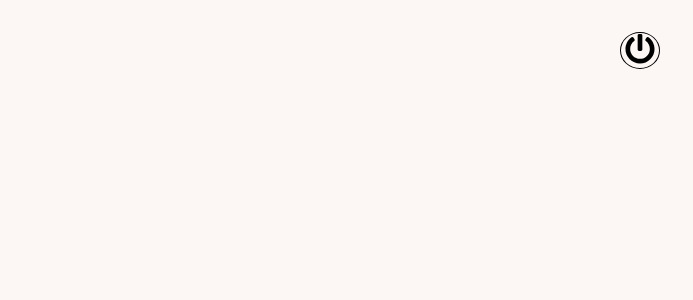
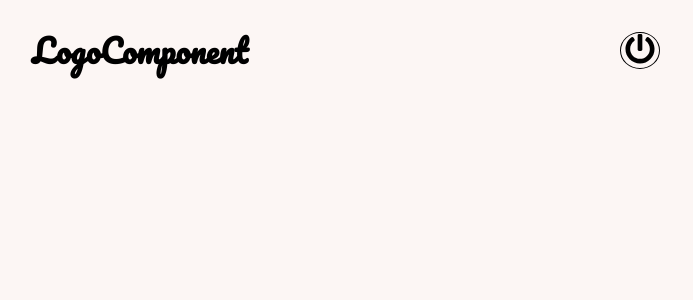
Before and after one commit to ramziddinolimov/React-Portfolio, a React (Create React App) app: page / in a window 1280 px wide. Shown: the top 300 px of the page, without its empty margins (0-693 px from the left). Built offline with nearby package versions, Linux system fonts and the light colour scheme.

Commit message:
logo component started

```diff
--- a/src/App.css
+++ b/src/App.css
@@ -35,6 +35,7 @@
   to {
     transform: rotate(360deg);
     transition: .3s;
+
   }
 
 }
--- a/src/components/Main.js
+++ b/src/components/Main.js
@@ -1,5 +1,6 @@
 import React from 'react'
 import styled from 'styled-components'
+import LogoComponent from '../subComponents/LogoComponent'
 import PowerButton from '../subComponents/PowerButton'
 // import { Container } from 'tsparticles'
 
@@ -27,6 +28,7 @@ function Main() {
     <MainContainer>
         <Container>
           <PowerButton/>
+          <LogoComponent/>
         </Container>
     </MainContainer>
   )
--- /dev/null
+++ b/src/subComponents/LogoComponent.js
@@ -0,0 +1,17 @@
+import React from 'react'
+import styled from 'styled-components'
+
+
+const Logo = styled.h1`
+display: inline-block;
+color: ${props => props.theme.text};
+font-family: 'Pacifico', cursive;
+`
+
+const LogoComponent = () => {
+  return (
+    <Logo>LogoComponent</Logo>
+  )
+}
+
+export default LogoComponent
```
